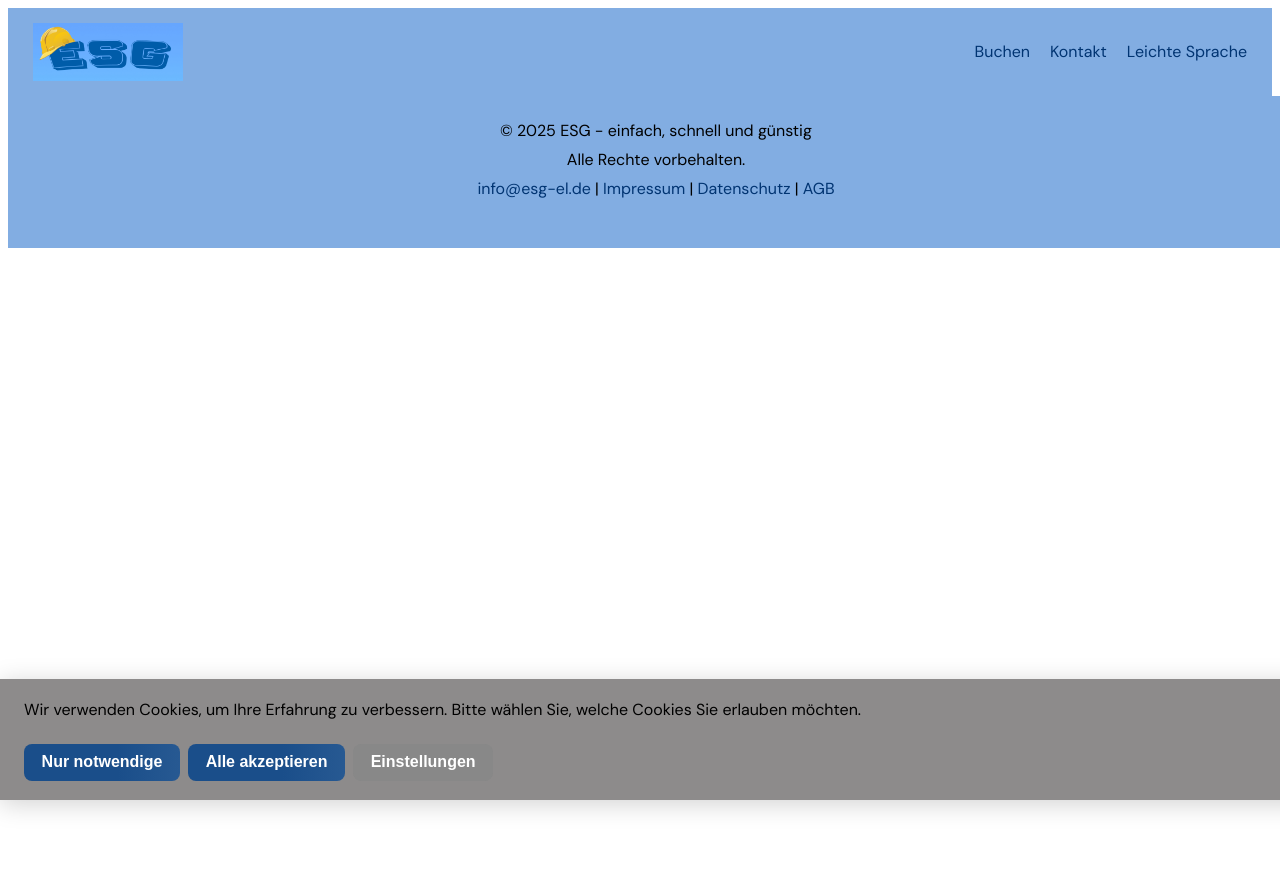
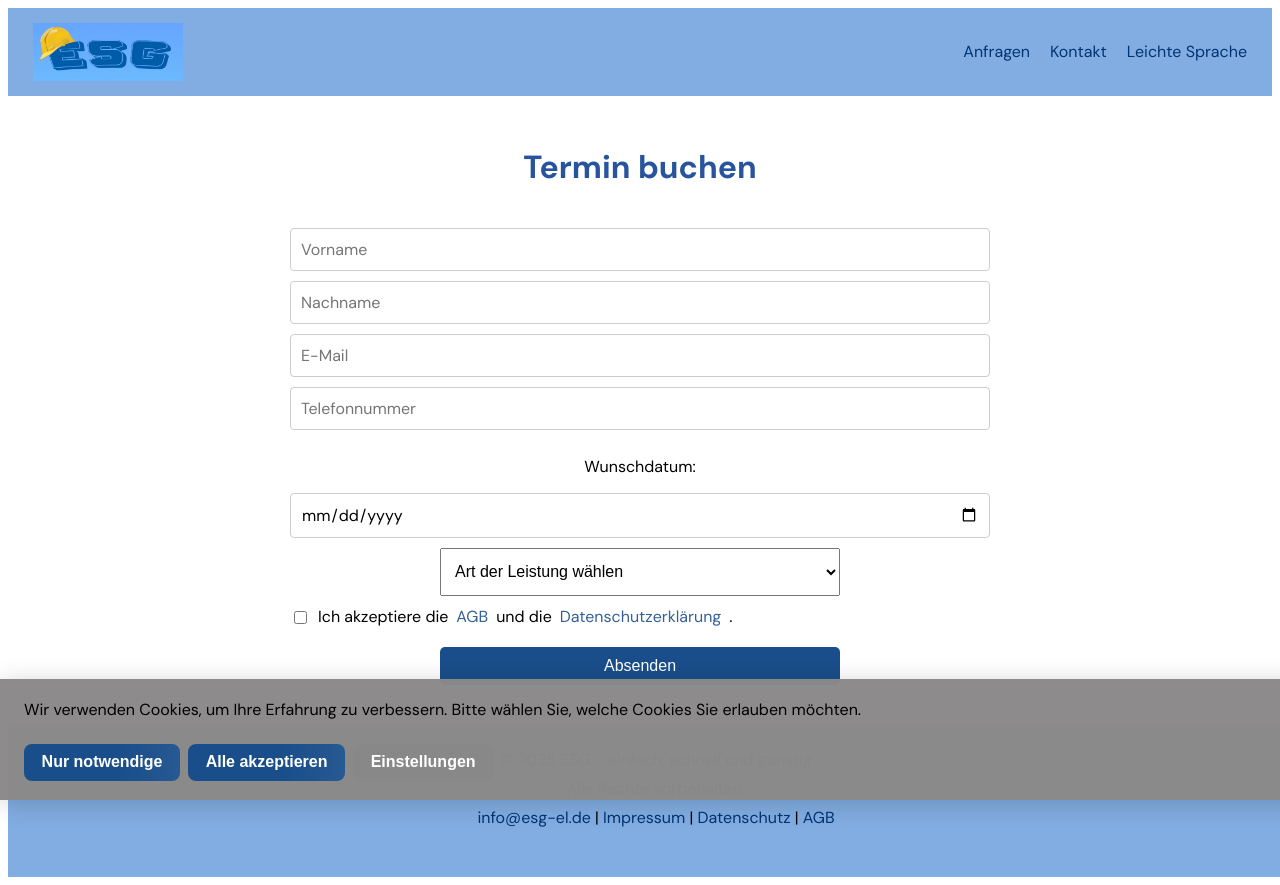
Before and after one commit to as070700/esg-el, a Nuxt app: page /request in a window 1280 px wide. Shown: the top 885 px of the page. Before the commit the page ends 800 px from the top, so only its background shows below. Built offline with nearby package versions, Linux system fonts and the light colour scheme.

Commit message:
Rename: Booking to Request

```diff
--- a/app.vue
+++ b/app.vue
@@ -4,12 +4,12 @@
 /pages
   |-- index.vue           // Startseite
   |-- services.vue        // Leistungen
-  |-- boocking.vue        // Terminbuchung mit Formular
+  |-- request.vue        // Terminbuchung mit Formular
   |-- contact.vue         // Kontaktformular
   |-- legalnotice.vue     // Impressum
   |-- privatypolice.vue   // Datenschutz
   |-- agb.vue             // AGB
-  |-- thankyouBooking.vue // Danke-Seite nach Buchung
+  |-- thankyouRequest.vue // Danke-Seite nach Buchung
   |-- thankyouContact.vue // Danke-Seite nach Kontaktformular
   |-- error.vue           // Fehlerseite (404, 500, etc.)
 /components
--- a/components/Navbar.vue
+++ b/components/Navbar.vue
@@ -5,7 +5,7 @@
 
     <!-- Desktop-Menü -->
     <ul class="nav-links" :class="{ open: isOpen }">
-      <NuxtLink to="/booking">Buchen</NuxtLink>
+      <NuxtLink to="/request">Anfragen</NuxtLink>
       <NuxtLink to="/contact">Kontakt</NuxtLink>
       <NuxtLink to="/leichtesprache" aria-label="Zur Seite in Leichter Sprache">Leichte Sprache</NuxtLink>
     </ul>
--- a/composables/useBookingForm.js
+++ b/composables/useRequestForm.js
@@ -1,7 +1,7 @@
 import { ref } from 'vue'
 import emailjs from '@emailjs/browser'
 
-export function useBookingForm() {
+export function useRequestForm() {
   const name = ref('')
   const surname = ref('')
   const email = ref('')
@@ -29,7 +29,7 @@ export function useBookingForm() {
       )
       console.log(result)
       success.value = true
-      window.location.href = 'https://esg-el.de/thankyouBooking'
+      window.location.href = 'https://esg-el.de/thankyouRequest'
     } catch (error) {
       success.value = false
       console.log('Fehler beim Versenden:', error)
--- a/pages/index.vue
+++ b/pages/index.vue
@@ -9,7 +9,7 @@
 
   <div class="links">
     <p>Hier können Sie schnell und einfach einen Termin buchen.</p>
-    <nuxt-link to="/booking">Termin buchen</nuxt-link>
+    <nuxt-link to="/request">Termin buchen</nuxt-link>
     <br>
     <p>Bei Fragen stehen wir Ihnen gerne zur Verfügung.</p>
     <nuxt-link to="/contact">Kontakt</nuxt-link>
--- a/pages/leichtesprache.vue
+++ b/pages/leichtesprache.vue
@@ -15,7 +15,7 @@
       <li>Zusammenbauen</li>
       <li>Beratung</li>
     </ul>
-    <p>Sie möchten einen Termin? <nuxt-link to="/booking">Hier klicken</nuxt-link></p>
+    <p>Sie möchten einen Termin? <nuxt-link to="/request">Hier klicken</nuxt-link></p>
     <p>Sie haben Fragen? <nuxt-link to="/contact">Hier klicken</nuxt-link></p>
   </div>
 </template>
--- a/pages/booking.vue
+++ b/pages/request.vue
@@ -1,16 +1,16 @@
 // ----------------------------
-// Datei: pages/booking.vue
+// Datei: pages/request.vue
 // ----------------------------
 <template>
-  <div class="booking-container">
+  <div class="request-container">
     <h1>Termin buchen</h1>
-    <form @submit.prevent="senden" class="booking-form">
-      <input class="booking-input" type="text" v-model="name" placeholder="Vorname" required tabindex="1" />
-      <input class="booking-input" type="text" v-model="surname" placeholder="Nachname" required tabindex="2" />
-      <input class="booking-input" type="email" v-model="email" placeholder="E-Mail" required tabindex="3" />
-      <input class="booking-input" type="tel" v-model="phone" placeholder="Telefonnummer" required tabindex="4" />
-      <p>Wunschdatum:</p><input class="booking-input" type="date" placeholder="TT.MM.JJJJ" v-model="date" required tabindex="5" />
-      <select class="booking-input" v-model="serviceType" required tabindex="6">
+    <form @submit.prevent="senden" class="request-form">
+      <input class="request-input" type="text" v-model="name" placeholder="Vorname" required tabindex="1" />
+      <input class="request-input" type="text" v-model="surname" placeholder="Nachname" required tabindex="2" />
+      <input class="request-input" type="email" v-model="email" placeholder="E-Mail" required tabindex="3" />
+      <input class="request-input" type="tel" v-model="phone" placeholder="Telefonnummer" required tabindex="4" />
+      <p>Wunschdatum:</p><input class="request-input" type="date" placeholder="TT.MM.JJJJ" v-model="date" required tabindex="5" />
+      <select class="request-input" v-model="serviceType" required tabindex="6">
         <option value="" disabled>Art der Leistung wählen</option>
         <option value="Entrümpelung">Entrümpelung</option>
         <option value="Entsorgung">Entsorgung</option>
@@ -25,34 +25,34 @@
         <input type="checkbox" v-model="terms" required tabindex="7" />
         Ich akzeptiere die <NuxtLink to="/legalnotice">AGB</NuxtLink> und die <NuxtLink to="/privatypolice">Datenschutzerklärung</NuxtLink>.
       </label>
-      <button class="booking-button" type="submit" tabindex="8">Absenden</button>
+      <button class="request-button" type="submit" tabindex="8">Absenden</button>
     </form>
   </div>
 </template>
 
 <script setup>
-import { useBookingForm } from '~/composables/useBookingForm.js'
+import { useRequestForm } from '~/composables/useRequestForm.js'
 
-const { name, email, date, success, senden, serviceType } = useBookingForm()
+const { name, email, date, success, senden, serviceType } = useRequestForm()
 </script>
 
 <style scoped>
-.booking-container {
+.request-container {
   text-align: center;
   margin-top: 50px;
 }
 
-.booking-form {
+.request-form {
   max-width: 700px;
   margin: 40px auto;
   padding: 0 10px;
 }
 
-.booking-input {
+.request-input {
   margin-bottom: 10px;
 }
 
-select.booking-input {
+select.request-input {
   width: 100%;
   min-width: 200px;
   max-width: 400px;
@@ -64,7 +64,7 @@ select.booking-input {
   box-sizing: border-box;
 }
 
-.booking-button {
+.request-button {
   background-color: #1a4e8a;
   color: white;
   padding: 10px 20px;
@@ -77,7 +77,7 @@ select.booking-input {
   max-width: 400px;
 }
 
-.booking-button:hover {
+.request-button:hover {
   background-color: #20436a;
 }
 
@@ -96,13 +96,13 @@ select.booking-input {
 
 /* Mobile Styles */
 @media (max-width: 600px) {
-  .booking-form {
+  .request-form {
     max-width: 100%;
     padding: 0 5px;
   }
-  .booking-input,
-  select.booking-input,
-  .booking-button {
+  .request-input,
+  select.request-input,
+  .request-button {
     width: 100%;
     min-width: unset;
     max-width: unset;
--- a/pages/thankyouContact.vue
+++ b/pages/thankyouContact.vue
@@ -10,7 +10,7 @@
     <p></p>
     <NuxtLink to="/contact">Neuen Kontaktanfrage</NuxtLink>
     <p></p>
-    <NuxtLink to="/booking">Termin buchen</NuxtLink>
+    <NuxtLink to="/request">Termin buchen</NuxtLink>
     <p></p>
   </div>
 </template>
--- a/pages/thankyouBooking.vue
+++ b/pages/thankyouRequest.vue
@@ -8,7 +8,7 @@
     <p>Sie bekommen in Kürze eine Bestätigungsmail. Bitte schauen Sie zusätzlich im Spam-Ordner nach.</p>
     <NuxtLink to="/">Zur Startseite</NuxtLink>
     <p></p>
-    <NuxtLink to="/booking">Neuen Termin buchen</NuxtLink>
+    <NuxtLink to="/request">Neuen Termin buchen</NuxtLink>
     <p></p>
     <NuxtLink to="/contact">Kontakt</NuxtLink>
     <p></p>
```
